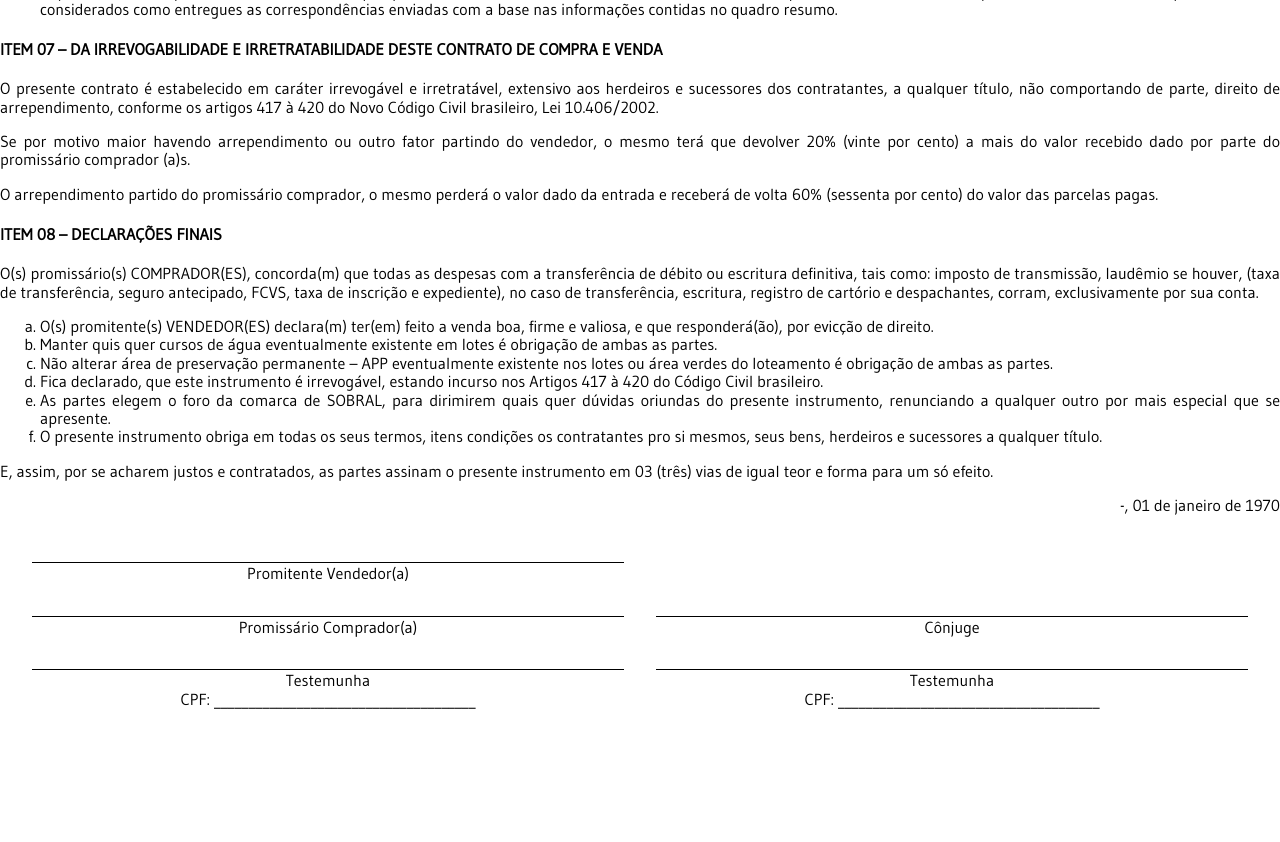
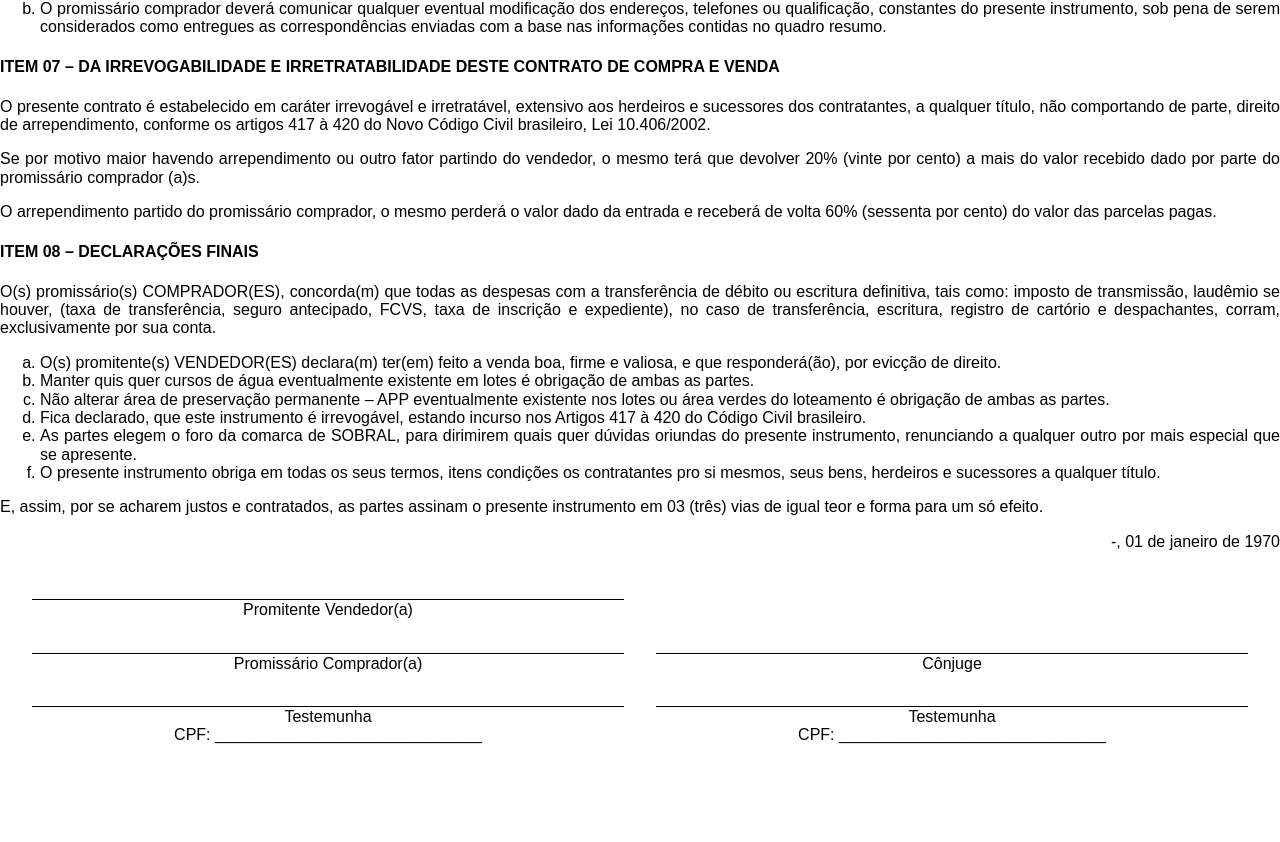
Before and after one commit to alanfm/contratos, a PHP site: template src/app/View/contratos/contract.php in a window 1280 px wide. Shown: the part 1705-2547 px from the top of the page. Before the commit the page ends 2414 px from the top, so only its background shows below. Run offline with PHP 8.4, Linux system fonts and the light colour scheme; the template is opened without the code that fills it, so the values that code supplies are empty; some libraries are stand-ins or nearby versions.

Commit message:
Ajustes na página de impressão do contrato

```diff
--- a/src/app/Router/contratos.php
+++ b/src/app/Router/contratos.php
@@ -42,8 +42,4 @@ Route::group(['prefix' => 'contratos'], function() {
     Route::get('/extrato/{id}', function($id) {
         (new Contratos())->extract($id);
     });
-
-    Route::get('/extrato/pdf/{id}', function($id) {
-        (new Contratos())->extract_pdf($id);
-    });
 });
--- a/src/app/View/contratos/contract.php
+++ b/src/app/View/contratos/contract.php
@@ -9,7 +9,7 @@
         <link rel="stylesheet" href="public/css/normalize.css">
         <style>
             body {
-                font-family: 'Gudea', sans-serif;
+                font-family: sans-serif;
             }
             .contrato {
                 text-align: justify;
@@ -141,11 +141,11 @@
                 <tr>
                     <td>
                         Testemunha<br>
-                        CPF: ______________________________________
+                        CPF: ______________________________
                     </td>
                     <td>
                         Testemunha<br>
-                        CPF: ______________________________________
+                        CPF: ______________________________
                     </td>
                 </tr>
             </table>
```
